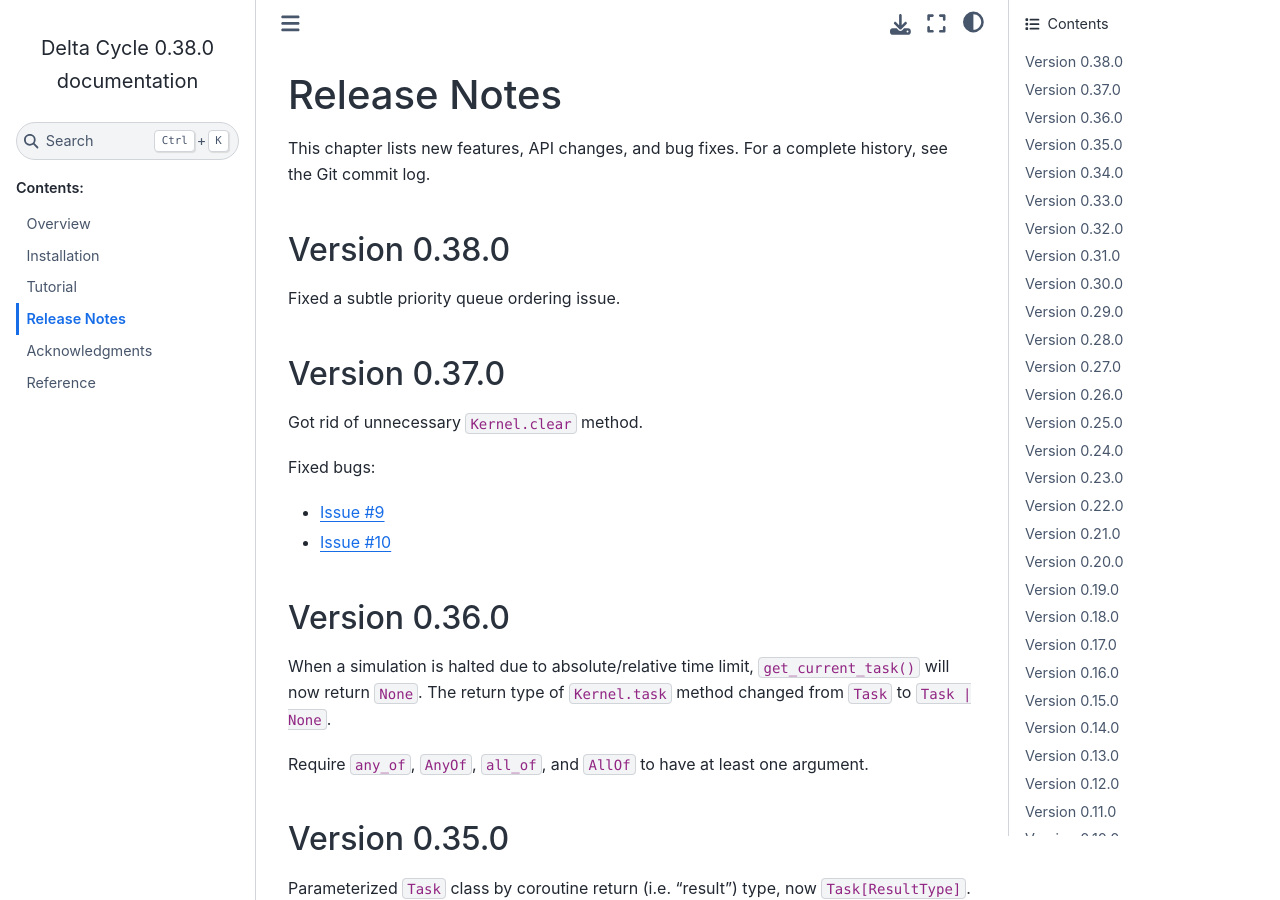
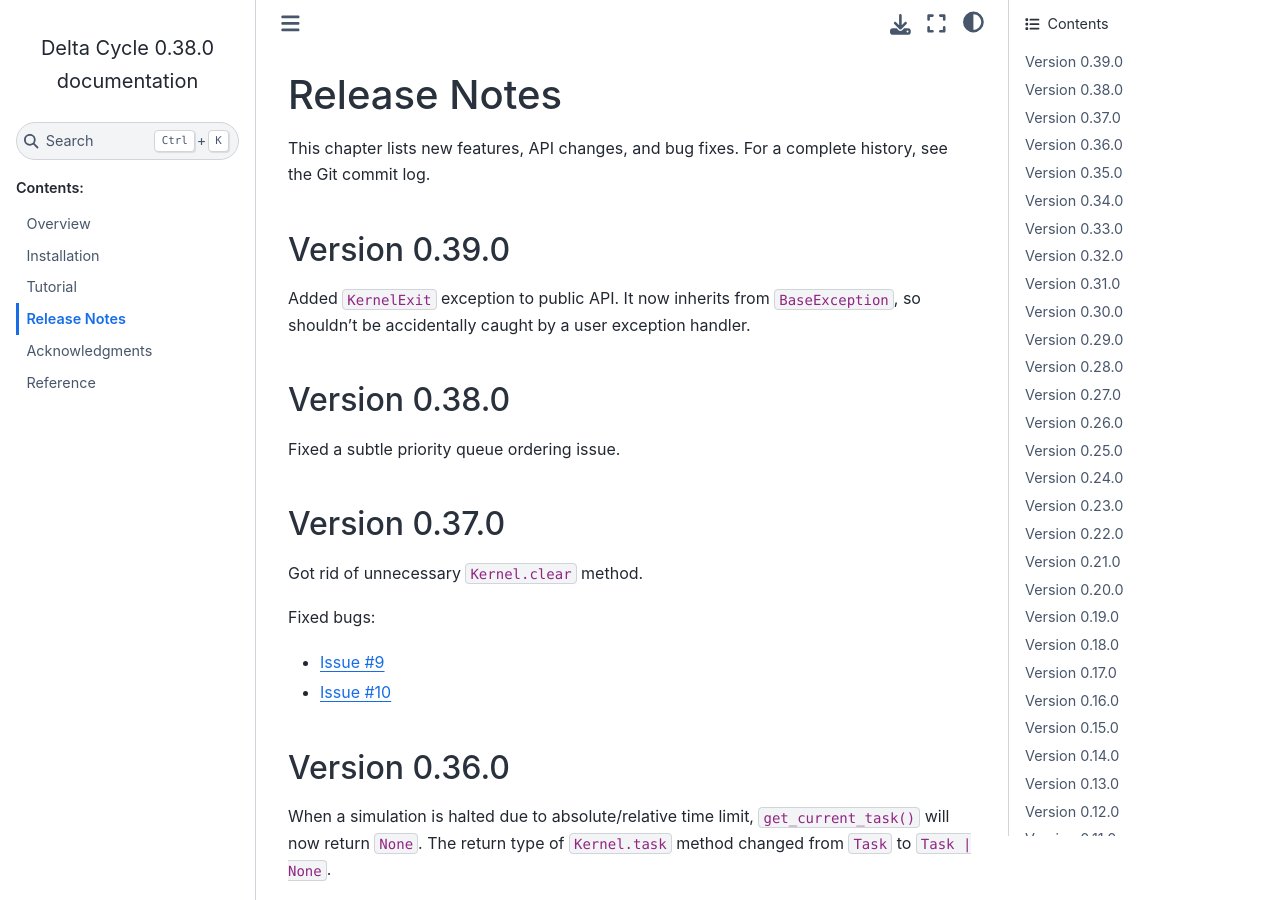
Before and after one commit to cjdrake/deltacycle, a Sphinx documentation site: the page built from doc/source/release_notes.rst, in a window 1280 px wide and 900 px high. Built offline with Sphinx 7.4.7 and the Sphinx Book theme 1.1.4, drawn with Linux system fonts in a browser that asks for light colours.

Commit message:
Add KernelExit exception to public API

```diff
--- a/doc/source/reference.rst
+++ b/doc/source/reference.rst
@@ -23,6 +23,8 @@
     .. automethod:: create_task
 
 .. autoclass:: deltacycle.DefaultKernel
+
+.. autoexception:: deltacycle.KernelExit
 
 .. autofunction:: deltacycle.finish
 
--- a/doc/source/release_notes.rst
+++ b/doc/source/release_notes.rst
@@ -6,6 +6,14 @@
 
 This chapter lists new features, API changes, and bug fixes.
 For a complete history, see the Git commit log.
+
+
+Version 0.39.0
+==============
+
+Added ``KernelExit`` exception to public API.
+It now inherits from ``BaseException``,
+so shouldn't be accidentally caught by a user exception handler.
 
 
 Version 0.38.0
--- a/src/deltacycle/__init__.py
+++ b/src/deltacycle/__init__.py
@@ -5,7 +5,7 @@
 from ._container import Container
 from ._credit_pool import CreditPool, ReqCredit
 from ._event import Event
-from ._kernel import DefaultKernel, Kernel, finish
+from ._kernel import DefaultKernel, Kernel, KernelExit, finish
 from ._queue import Queue
 from ._semaphore import Lock, ReqSemaphore, Semaphore
 from ._task import (
@@ -48,6 +48,7 @@
     # kernel
     "Kernel",
     "DefaultKernel",
+    "KernelExit",
     "finish",
     "get_running_kernel",
     "get_kernel",
```
Also changed, not shown: 1 other file.
